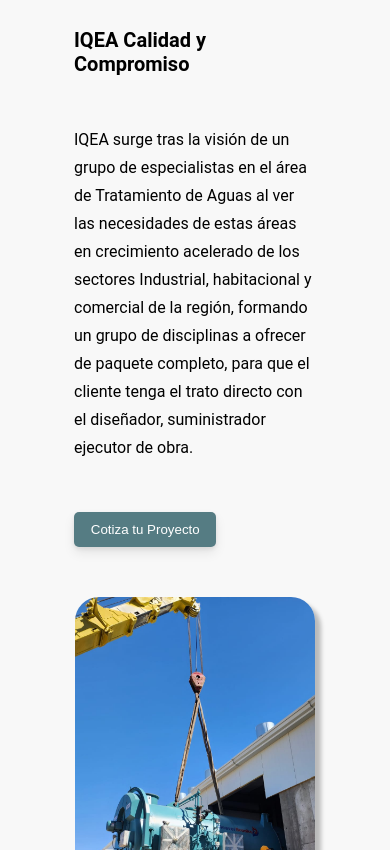
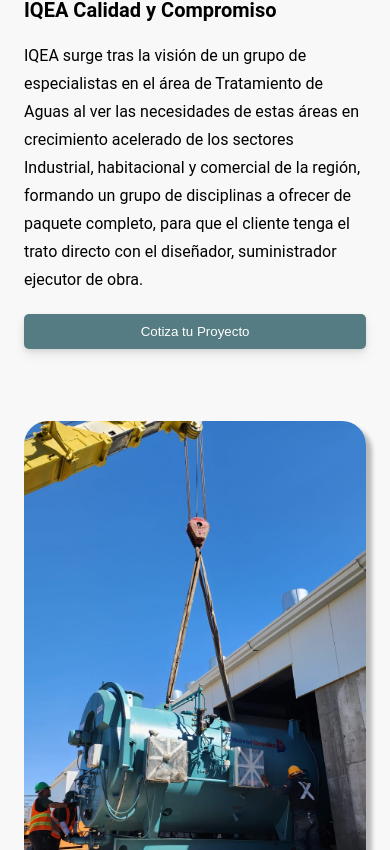
Before and after one commit to juliosantacruz/iqeaPage, a Next.js app: page / in a window 390 px wide. Shown: the part 2254-3104 px from the top of the page. Built offline with nearby package versions, Linux system fonts and the light colour scheme.

Commit message:
Subscribe responsive

```diff
--- a/src/app/page.tsx
+++ b/src/app/page.tsx
@@ -16,8 +16,8 @@
          <Servicios/>
         <Stats/>
         <AboutUs/>
-        {/* <Subcribe/>
-        <Projects/> */}
+        <Subcribe/>
+        {/* <Projects/> */}
         {/* <Products/> */}
     </main>
   )
--- a/src/components/EmailSubcribe/EmailSubcribe.scss
+++ b/src/components/EmailSubcribe/EmailSubcribe.scss
@@ -1,8 +1,7 @@
 .SubcribeCard {
   display: flex;
   flex-direction: row;
-  width: 80%;
-  //  border: 1px solid;
+  width: 100%;
   border-radius: var(--border-radius-lg);
   background: var(--TercearyBgColor);
   overflow: hidden;
@@ -59,4 +58,47 @@
     padding: 12px 0 12px 0;
     margin: 0 30px 0 0;
   }
+
+
+  @include media-down(lg){
+
+
+      .SubcribeContent{
+        width: 80%;
+        margin: 32px;
+
+        .SubcribeInput{
+          width: 100%;
+        }
+      }
+
+  }
+
+  @include media-down(md){
+
+      .SubcribeContent{
+        width: 80%;
+        margin: 32px;
+        z-index: 5;
+        .SubcribeInput{
+          width: 100%;
+        }
+      }
+      .SubcribeImage{
+        width: 20px;
+        position: absolute;
+        right: 380px;
+
+        img{
+          height: 280px;
+        }
+      }
+
+  }
+
+  @include media-down(sm){
+    .SubcribeContent{
+      width: 100%;
+    }
+  }
 }
--- a/src/sections/AboutUs/AboutUs.scss
+++ b/src/sections/AboutUs/AboutUs.scss
@@ -1,34 +1,28 @@
-.aboutUsIqea{
-
+.aboutUsIqea {
   width: 100%;
   height: 100%;
-
-
-
 
   padding: 20px var(--paddingDesktop);
   background: var(--PrimaryBgColor);
 
-
   display: flex;
   flex-direction: row;
 
-    .carrusel{
+  .carrusel {
     width: 50%;
     height: 80%;
 
-
-        img{
+    img {
       height: 90%;
+      max-height: 600px;
       width: 70%;
       object-fit: cover;
       border-radius: var(--border-radius-lg);
       box-shadow: 6px 6px 4px 0px rgba(0, 0, 0, 0.25);
-
     }
   }
 
-    .content{
+  .content {
     width: 50%;
     height: 80%;
     display: flex;
@@ -36,38 +30,64 @@
     justify-content: center;
 
     padding: 50px;
-        h2{
+    h2 {
       font-size: var(--TitleTextSize);
     }
-        p{
+    p {
       margin: 50px 0;
-
     }
-        .aboutUsBtn{
+    .aboutUsBtn {
       display: flex;
 
-            button{
+      button {
         align-items: center;
         padding: 10px 16.595px 9.5px 16.795px;
         border-radius: 5px;
-                box-shadow: 0px 2px 4px 0px rgba(0, 0, 0, 0.08), 0px 6px 12px 0px rgba(0, 0, 0, 0.08);
+        box-shadow: 0px 2px 4px 0px rgba(0, 0, 0, 0.08),
+          0px 6px 12px 0px rgba(0, 0, 0, 0.08);
         outline: none;
         border: none;
-                background:var(--SecondaryBgColor);
+        background: var(--SecondaryBgColor);
         color: white;
       }
     }
   }
 
+  @include media-down(md){
+    .carrusel{
+        height: 650px;
+        display: flex;
+        justify-content: center;
+        align-content: center;
+        align-items: center;
+        img{
+            width: 100%;
+        }
+    }
+  }
 
   @include media-down(sm) {
     flex-direction: column;
 
-        .carrusel{
+    .carrusel {
+      width: 100%;
+      margin: 20px 0;
+      img {
         width: 100%;
       }
-        .content{
+    }
+    .content {
+      width: 100%;
+      padding: 0;
+      margin: 20px 0;
+      p{
+        margin: 20px 0;
+      }
+      .aboutUsBtn{
+        .LeAboutUsBtn{
             width: 100%;
         }
       }
     }
+  }
+}
--- a/src/sections/AboutUs/index.tsx
+++ b/src/sections/AboutUs/index.tsx
@@ -1,25 +1,28 @@
-import React from 'react'
-import './AboutUs.scss'
-import Image from 'next/image'
-import imgSample from '@/assets/servicios/ImgVt1.jpeg'
+import React from "react";
+import "./AboutUs.scss";
+import Image from "next/image";
+import imgSample from "@/assets/servicios/ImgVt1.jpeg";
 
 export default function AboutUs() {
   return (
-    <section className='aboutUsIqea'>
+    <section className="aboutUsIqea">
       <div className="content">
-        <h2>
-          IQEA Calidad y Compromiso
-        </h2>
+        <h2>IQEA Calidad y Compromiso</h2>
         <p>
-        IQEA surge tras la visión de un grupo de especialistas en el área de Tratamiento de Aguas al ver las necesidades de estas áreas en crecimiento acelerado de los sectores Industrial, habitacional y comercial de la región, formando un grupo de disciplinas a ofrecer de paquete completo, para que el cliente tenga el trato directo con el diseñador, suministrador ejecutor de obra.
+          IQEA surge tras la visión de un grupo de especialistas en el área de
+          Tratamiento de Aguas al ver las necesidades de estas áreas en
+          crecimiento acelerado de los sectores Industrial, habitacional y
+          comercial de la región, formando un grupo de disciplinas a ofrecer de
+          paquete completo, para que el cliente tenga el trato directo con el
+          diseñador, suministrador ejecutor de obra.
         </p>
         <div className="aboutUsBtn">
-          <button type='button'>Cotiza tu Proyecto</button>
+          <button type="button" className="LeAboutUsBtn">Cotiza tu Proyecto</button>
         </div>
       </div>
-      <div className="carrusel centerDiv">
-        <Image src={imgSample} alt='' />
+      <div className="carrusel  ">
+        <Image src={imgSample} alt="" />
       </div>
     </section>
-  )
+  );
 }
--- a/src/sections/Subcribe/Subcribe.scss
+++ b/src/sections/Subcribe/Subcribe.scss
@@ -4,6 +4,5 @@
     justify-content: center;
     align-content: center;
 
-    margin: 64px 0;
-
+    padding: var(--paddingDesktop);
 }
```
Also changed, not shown: src/components/EmailSubcribe/index.tsx (line endings or trailing spaces). Lines whose indentation alone changed are shown as unchanged.
